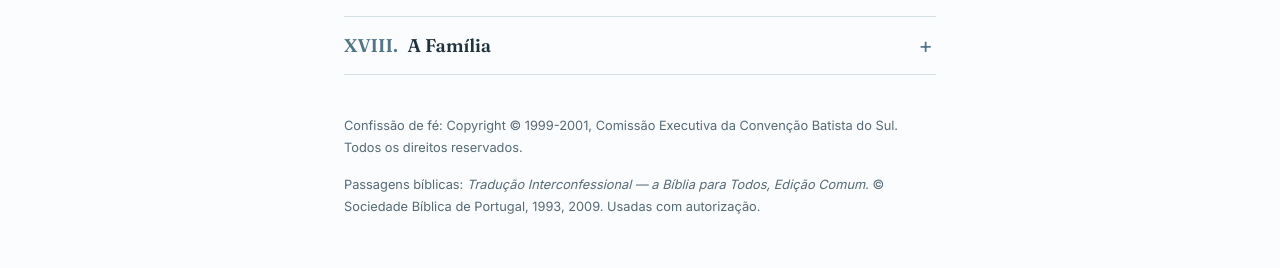
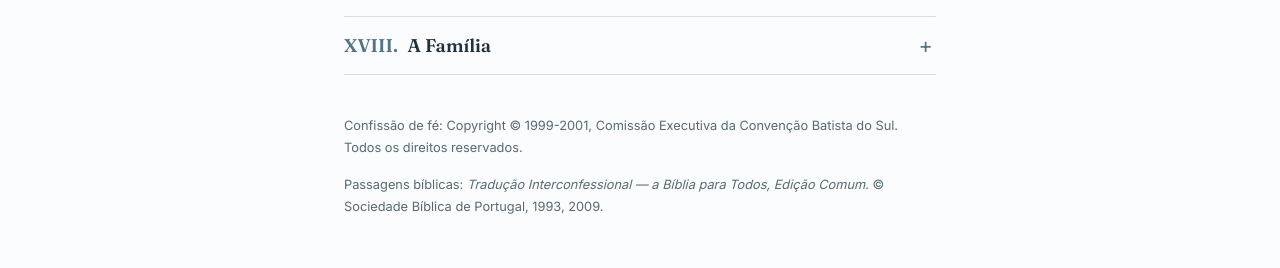
Before and after one commit to patr0cini/IEL-site, an Eleventy site: page src/quem-somos/no-que-cremos.md in a window 1280 px wide. Shown: the part 1518-1786 px from the top of the page. Built offline with nearby package versions, Linux system fonts and the light colour scheme; Eleventy itself is replaced by a stand-in of ours; files that its build step writes are made by us from their sources.

Commit message:
Update no-que-cremos.md

```diff
--- a/src/quem-somos/no-que-cremos.md
+++ b/src/quem-somos/no-que-cremos.md
@@ -255,7 +255,7 @@ Os filhos, desde o momento da conceção, são bênção e herança do Senhor. O
 
 <p class="creed__copyright">Confissão de fé: Copyright © 1999-2001, Comissão Executiva da Convenção Batista do Sul. Todos os direitos reservados.</p>
 
-<p class="creed__copyright">Passagens bíblicas: <i>Tradução Interconfessional — a Bíblia para Todos, Edição Comum</i>. © Sociedade Bíblica de Portugal, 1993, 2009. Usadas com autorização.</p>
+<p class="creed__copyright">Passagens bíblicas: <i>Tradução Interconfessional — a Bíblia para Todos, Edição Comum</i>. © Sociedade Bíblica de Portugal, 1993, 2009. </p>
 
 <script>
   (() => {
```
